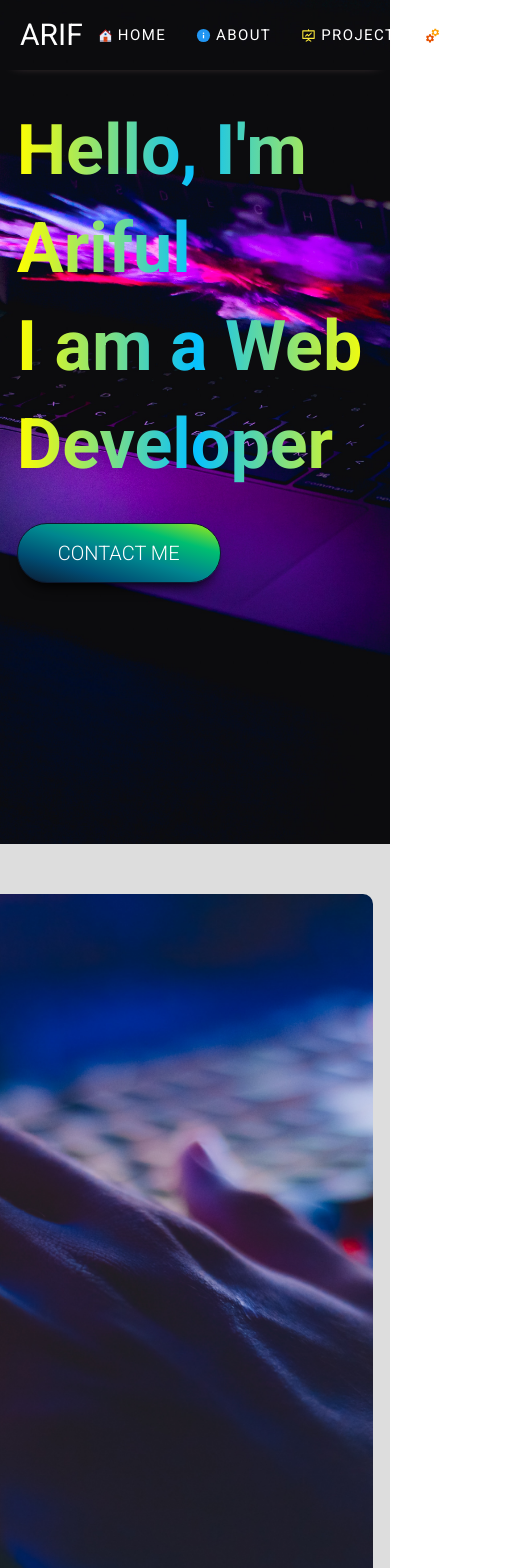
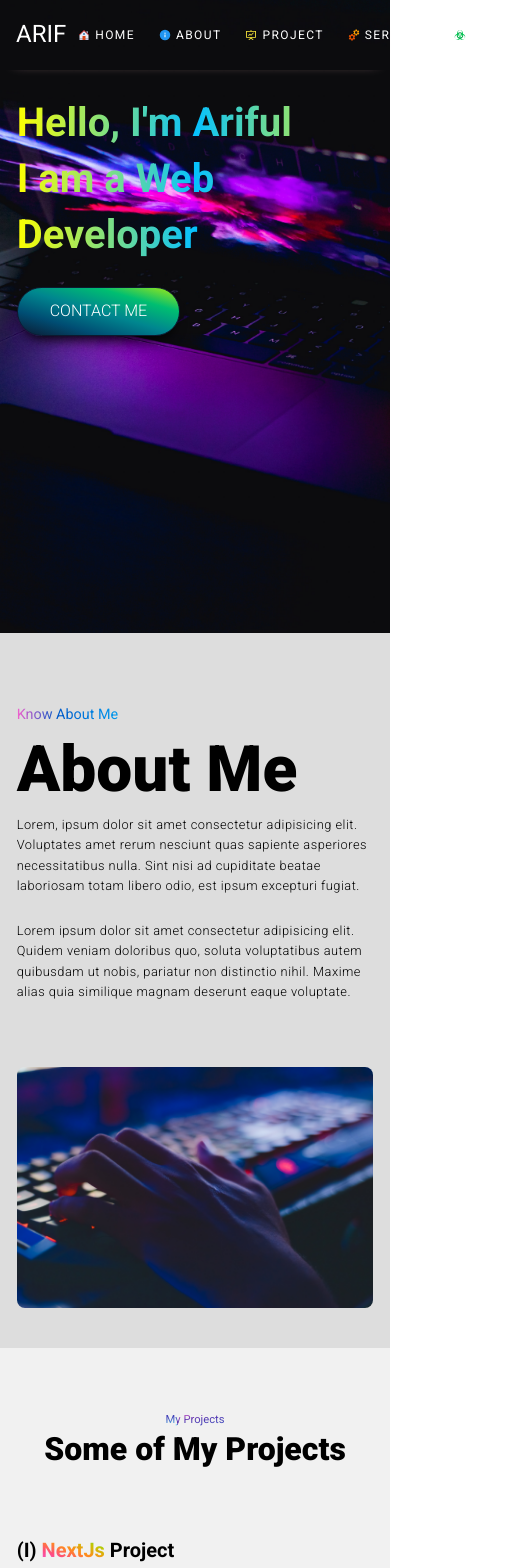
Before and after one commit to ariful-1122/my-portfolio, a Next.js app: page / in a window 390 px wide. Shown: the top 1568 px of the page, 530 px wide, since content can reach past the window. Built offline with nearby package versions, Linux system fonts and the light colour scheme.

Commit message:
some responsive done

```diff
--- a/components/Home.js
+++ b/components/Home.js
@@ -53,6 +53,10 @@ const HeroBackground = styled.div`
   background-repeat: no-repeat;
   background-position: center;
   z-index: -1;
+
+  @media only screen and (max-width: 768px) {
+    height: 75vh;
+  }
 `;
 
 const Container = styled.div`
@@ -83,8 +87,8 @@ const Container = styled.div`
     -webkit-background-clip: text;
     -webkit-text-fill-color: transparent;
 
-    span {
-      color: #fff;
+    @media only screen and (max-width: 768px) {
+      font-size: 5rem;
     }
   }
 `;
--- a/components/grid/ContactGrid.js
+++ b/components/grid/ContactGrid.js
@@ -79,6 +79,12 @@ const Content = styled.div`
   display: grid;
   grid-template-columns: repeat(2, minmax(0, 1fr));
   grid-gap: 2.5rem;
+
+  @media only screen and (max-width: 992px) {
+    display: grid;
+    grid-template-columns: repeat(1, minmax(0, 1fr));
+    grid-gap: 2.5rem;
+  }
 `;
 
 const Wrap = styled.div``;
--- a/components/grid/ProjectGrid.js
+++ b/components/grid/ProjectGrid.js
@@ -47,6 +47,12 @@ const Content = styled.div`
   display: grid;
   grid-template-columns: repeat(2, minmax(0, 1fr));
   grid-gap: 2.5rem;
+
+  @media only screen and (max-width: 768px) {
+    display: grid;
+    grid-template-columns: repeat(1, minmax(0, 1fr));
+    grid-gap: 2rem;
+  }
 `;
 
 const Wrap = styled.div`
--- a/components/grid/SkillsGrid.js
+++ b/components/grid/SkillsGrid.js
@@ -68,6 +68,12 @@ const Content = styled.div`
   display: grid;
   grid-template-columns: repeat(2, minmax(0, 1fr));
   grid-gap: 2.5rem;
+
+  @media only screen and (max-width: 768px) {
+    display: grid;
+    grid-template-columns: repeat(1, minmax(0, 1fr));
+    grid-gap: 2.5rem;
+  }
 `;
 const SkillsLeft = styled.div``;
 const WrapHTML = styled.div`
--- a/components/grid/serviceGrid.js
+++ b/components/grid/serviceGrid.js
@@ -77,6 +77,18 @@ const Content = styled.div`
   display: grid;
   grid-template-columns: repeat(3, minmax(0, 1fr));
   grid-gap: 2.5rem;
+
+  @media only screen and (max-width: 992px) {
+    display: grid;
+    grid-template-columns: repeat(2, minmax(0, 1fr));
+    grid-gap: 2.5rem;
+  }
+
+  @media only screen and (max-width: 576px) {
+    display: grid;
+    grid-template-columns: repeat(1, minmax(0, 1fr));
+    grid-gap: 2.5rem;
+  }
 `;
 
 const Wrap = styled.div`
@@ -95,6 +107,10 @@ const Wrap = styled.div`
 
   img {
     width: 30%;
+
+    @media only screen and (max-width: 576px) {
+      width: 20%;
+    }
   }
   h2 {
     font-size: 3rem;
--- a/components/layouts/About.js
+++ b/components/layouts/About.js
@@ -42,6 +42,11 @@ const Content = styled.div`
   grid-template-columns: repeat(2, minmax(0, 1fr));
   grid-gap: 5rem;
   justify-items: space-between;
+
+  @media only screen and (max-width: 800px) {
+    display: grid;
+    grid-template-columns: repeat(1, minmax(0, 1fr));
+  }
 `;
 
 const ContentText = styled.div`
@@ -81,6 +86,10 @@ const ContentImg = styled.div`
   border-radius: 1rem;
   overflow: hidden;
 
+  @media only screen and (max-width: 800px) {
+    width: 100%;
+  }
+
   img {
     width: 100%;
     height: 100%;
--- a/components/layouts/Contact.js
+++ b/components/layouts/Contact.js
@@ -41,5 +41,9 @@ const ContactTitle = styled.div`
     color: #0e1525;
     text-transform: uppercase;
     text-shadow: 2 2rem 4rem rgba(28, 153, 254, 0.5);
+
+    @media only screen and (max-width: 768px) {
+      font-size: 4rem;
+    }
   }
 `;
--- a/styles/scss/base/_base.scss
+++ b/styles/scss/base/_base.scss
@@ -12,6 +12,14 @@
 html {
   font-size: 62.5%;
   scroll-behavior: smooth;
+
+  @media only screen and (max-width: 768px) {
+    font-size: 56.25%;
+  }
+
+  @media only screen and (max-width: 576px) {
+    font-size: 50%;
+  }
 }
 
 body {
```
